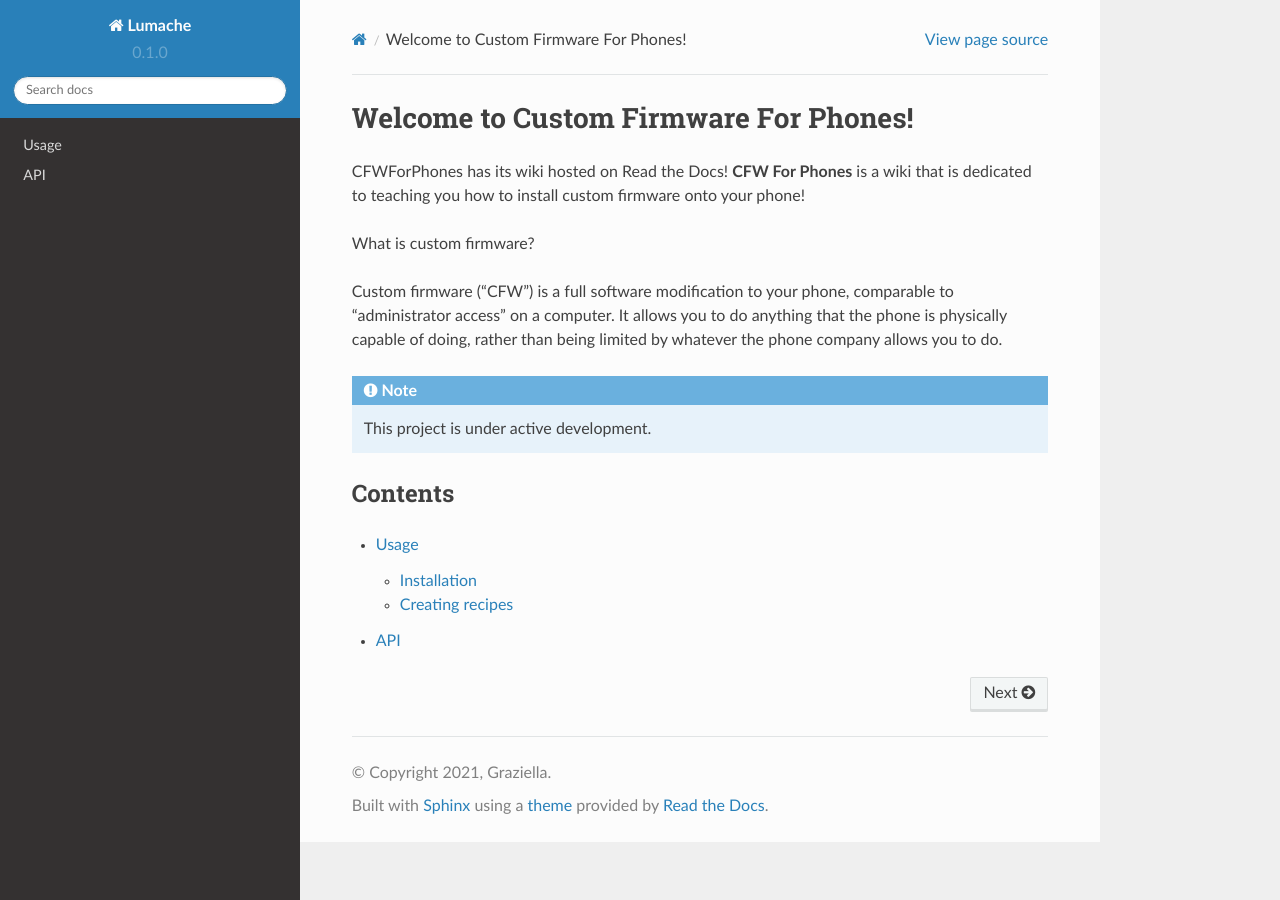
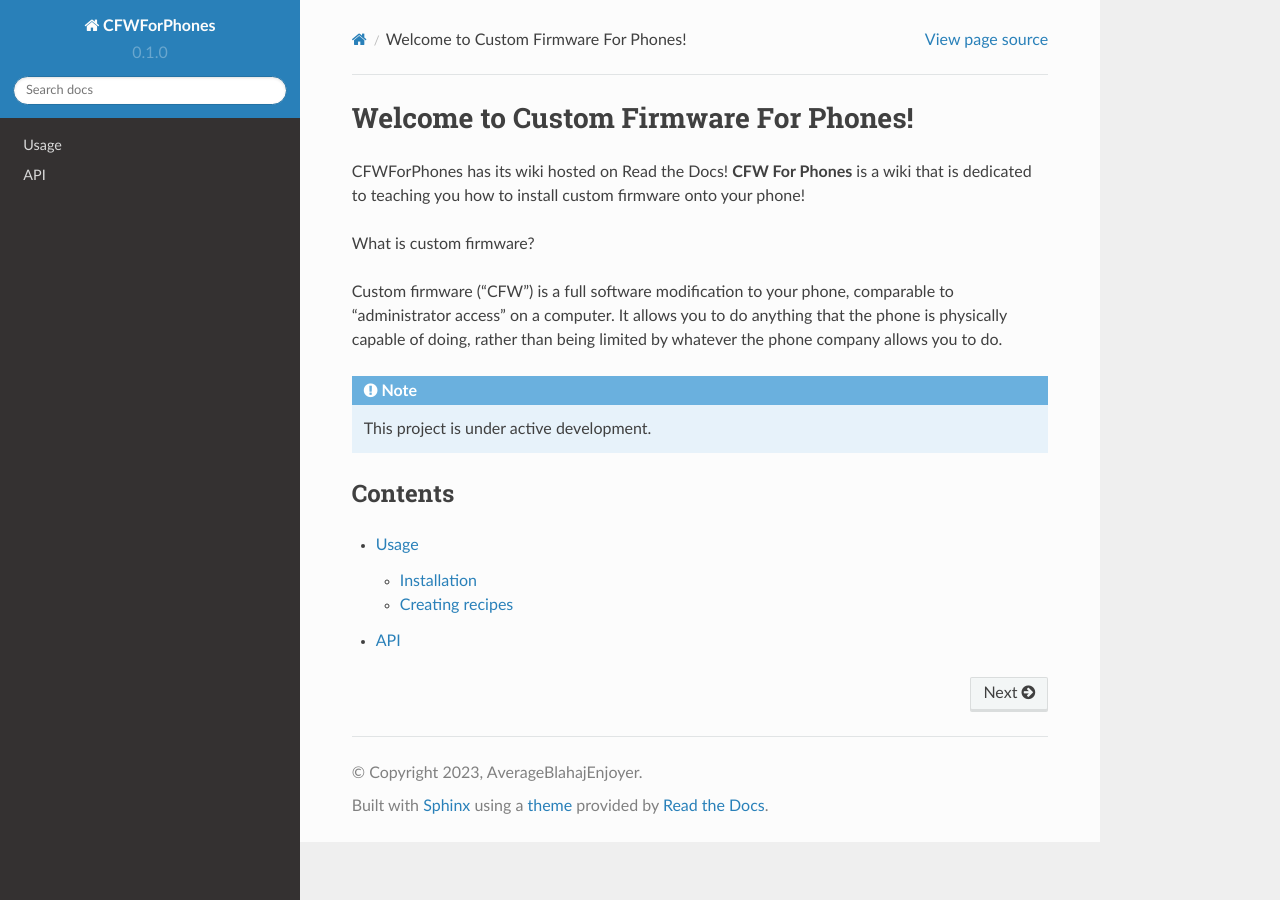
Before and after one commit to PythonSnake-lang/CFWForPhonesWiki, a Sphinx documentation site: the page built from docs/source/index.rst, in a window 1280 px wide. Built offline with Sphinx 7.4.7 and the Read the Docs theme 2.0.0, drawn with Linux system fonts in a browser that asks for light colours.

Commit message:
Update conf.py

```diff
--- a/docs/source/conf.py
+++ b/docs/source/conf.py
@@ -2,9 +2,9 @@
 
 # -- Project information
 
-project = 'Lumache'
-copyright = '2021, Graziella'
-author = 'Graziella'
+project = 'CFWForPhones'
+copyright = '2023, AverageBlahajEnjoyer'
+author = 'AverageBlahajEnjoyer'
 
 release = '0.1'
 version = '0.1.0'
```
